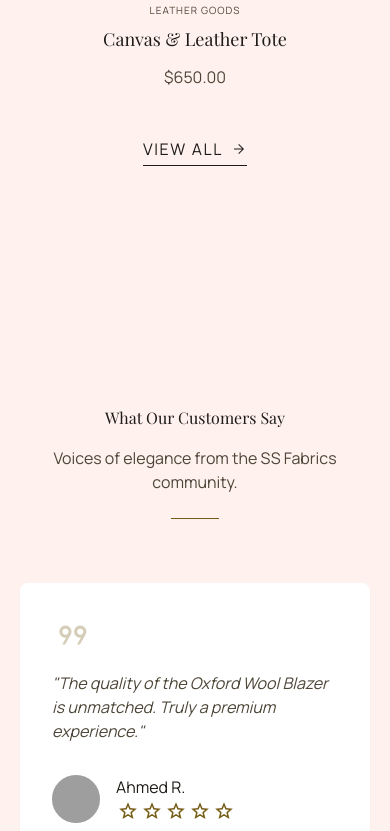
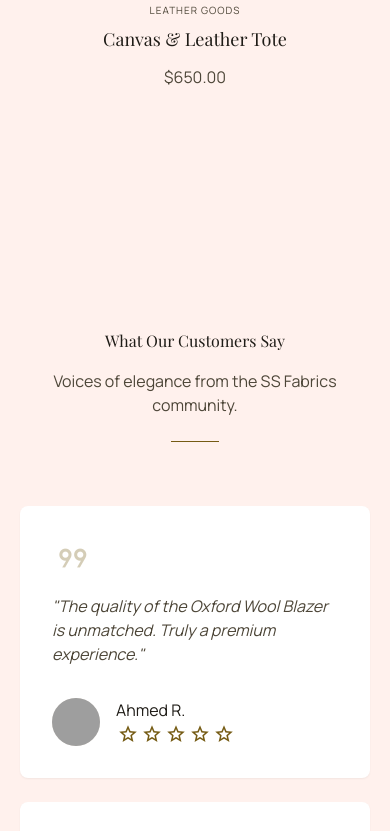
Before and after one commit to codezoffical3/SS-FABRICS, a plain HTML site: page index.html in a window 390 px wide. Shown: the part 5035-5866 px from the top of the page. Drawn offline with nearby package versions, Linux system fonts and the light colour scheme; grey boxes are pictures that could not be loaded.

Commit message:
view all removed
removed view all button
added facebook link

```diff
--- a/index.html
+++ b/index.html
@@ -471,18 +471,6 @@
             </div>
           </div>
         </div>
-        <div class="mt-12 text-center md:hidden">
-          <a
-            class="inline-flex items-center gap-2 font-label-caps text-on-background hover:text-primary transition-colors uppercase tracking-widest border-b border-on-background pb-1 group"
-            href="#"
-          >
-            View All
-            <span
-              class="material-symbols-outlined text-[16px] transform group-hover:translate-x-1 transition-transform"
-              >arrow_forward</span
-            >
-          </a>
-        </div>
       </div>
     </section>
     <!-- Join The House Section -->
--- a/ss-footer.js
+++ b/ss-footer.js
@@ -30,7 +30,7 @@
             </p>
             <!-- Social icons -->
             <div class="ss-footer-socials">
-              <a href="#" aria-label="Facebook" class="ss-social-icon">
+              <a href="https://www.facebook.com/share/14jRjMbsveA/?mibextid=wwXIfr" target="_blank" aria-label="Facebook" class="ss-social-icon">
                 <svg width="20" height="20" viewBox="0 0 24 24" fill="currentColor"><path d="M24 12.073c0-6.627-5.373-12-12-12s-12 5.373-12 12c0 5.99 4.388 10.954 10.125 11.854v-8.385H7.078v-3.47h3.047V9.43c0-3.007 1.792-4.669 4.533-4.669 1.312 0 2.686.235 2.686.235v2.953H15.83c-1.491 0-1.956.925-1.956 1.874v2.25h3.328l-.532 3.47h-2.796v8.385C19.612 23.027 24 18.062 24 12.073z"/></svg>
               </a>
               <a href="https://www.instagram.com/ssfabrics096?igsh=djA4bzdvb3g4aGxu" target="blank" aria-label="Instagram" class="ss-social-icon">
@@ -71,7 +71,6 @@
             <h3 class="ss-footer-heading">About SS Fabrics</h3>
             <ul class="ss-footer-links">
               <li><a href="#">Our Story</a></li>
-              <li><a href="#">Sustainability</a></li>
               <li><a href="#">Careers</a></li>
               <li><a href="#">Blog</a></li>
             </ul>
```
